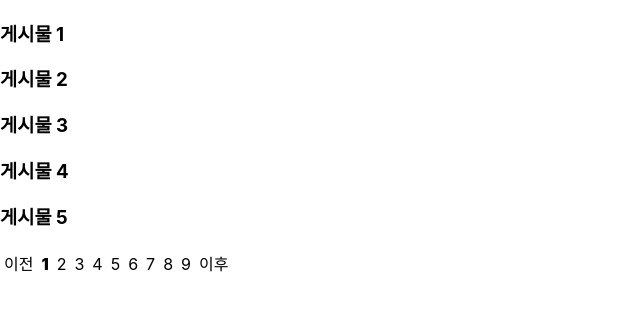
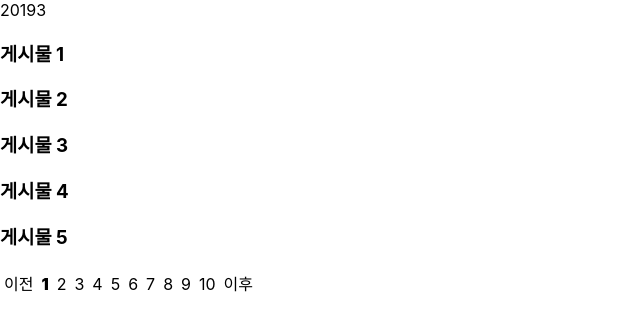
Before and after one commit to sangin99/React, a React (Create React App) app in the folder basic/: page / in a window 1280 px wide. Shown: the top 330 px of the page, without its empty margins (0-640 px from the left). Built offline with nearby package versions, Linux system fonts and the light colour scheme.

Commit message:
게시물 페이지 이동

```diff
--- a/basic/src/hook/CustomHook.tsx
+++ b/basic/src/hook/CustomHook.tsx
@@ -1,4 +1,4 @@
-import React, { useEffect, useState } from 'react'
+import React, { useEffect, useRef, useState } from 'react'
 
 // Custom Hook :
 // - 리엑트의 훅 함수는 반드시 함수형 컴포넌트의 코드 블럭에서만 호출가능
@@ -11,33 +11,34 @@ export default function CustomHook() {
     const [viewList, setViewList] = useState<string[]>([]);
     const [viewPageList, setViewPageList] = useState<number[]>([]);
 
+    const totalPageCount = useRef<number>(1);
+    const totalSectionCount = useRef<number>(1);
+
     const COUNT_PER_PAGE = 5;
     const COUNT_PER_SECTION = 10;
 
-    let totalPageCount = 0;
-    let totalSectionCount = 0;
+    const setNextSection = () => {
+        if (section === totalSectionCount.current) return;
+        setSection(section + 1);
 
-    const setNextPage = () => {
-
-    }
-
-    const setPreviousPage = () => {
-
-    }
-
-    const setNextSection = () => {
-
+        const page = (section + 1) * COUNT_PER_SECTION + 1;
+        setPage(page);
     }
 
     const setPreviousSection = () => {
+        if (section === 1) return;
+        setSection(section - 1);
 
+        const page = (section - 1) * COUNT_PER_SECTION;
+        setPage(page);
     }
 
     useEffect(() => {
         const boardList = BOARD_LIST;
         setBoardList(BOARD_LIST);
-        totalPageCount = Math.floor((boardList.length -1) / COUNT_PER_PAGE) + 1;
-        totalSectionCount = Math.floor((boardList.length -1) / COUNT_PER_PAGE * COUNT_PER_SECTION) + 1;
+        totalPageCount.current = Math.floor((boardList.length -1) / COUNT_PER_PAGE) + 1;
+        totalSectionCount.current = Math.floor((boardList.length -1) / COUNT_PER_PAGE * COUNT_PER_SECTION) + 1;
+
 
         const viewList = [];
         const currentPageStart = COUNT_PER_PAGE * (page - 1);
@@ -54,20 +55,49 @@ export default function CustomHook() {
         const currentSectionEnd = COUNT_PER_SECTION * section;
 
         for (let page = currentSectionStart; page <= currentSectionEnd; page++) {
-            if (page > totalPageCount) break;
+            if (page > totalPageCount.current) break;
             viewPageList.push(page);
         }
         setViewPageList(viewPageList);
 
-    }, [])
+    }, []);
+
+    useEffect(() => {
+        if (!boardList.length) return;
+        const viewList = [];
+        const currentPageStart = COUNT_PER_PAGE * (page - 1);
+        const currentPageEnd = COUNT_PER_PAGE * page - 1;
+
+        for (let index = currentPageStart; index <= currentPageEnd; index++) {
+            if (currentPageEnd >= boardList.length) break;
+            viewList.push(boardList[index]);
+        }
+        setViewList(viewList);
+    }, [page]);
+
+    useEffect(() => {
+        const viewPageList = [];
+        const currentSectionStart = COUNT_PER_SECTION * section - (COUNT_PER_SECTION - 1);
+        const currentSectionEnd = COUNT_PER_SECTION * section;
+
+        for (let page = currentSectionStart; page <= currentSectionEnd; page++) {
+            if (page > totalPageCount.current) break;
+            viewPageList.push(page);
+        }
+        setViewPageList(viewPageList);
+    }, [section])
 
     return (
     <div>
+        {totalPageCount.current}
+        {totalSectionCount.current}
     {viewList.map((item, index) => <h3 key={index}>{item}</h3>)}
         <div>
             <span style={{ display: 'inline-block', margin: '4px' }}>이전</span>
-            {viewPageList.map((item, index) => <span key={index} style={{ display: 'inline-block', margin: '4px', fontWeight: item === page ? 900 : 400 }}>{item}</span>)}
-            <span style={{ display: 'inline-block', margin: '4px' }}>이후</span>
+                {viewPageList.map((item, index) => <span key={index}
+                style={{ display: 'inline-block', margin: '4px', fontWeight: item === page ? 900 : 400 }}
+                onClick={()=>setPage(item)}>{item}</span>)}
+            <span style={{ display: 'inline-block', margin: '4px' }} onClick={setNextSection}>이후</span>
         </div>
     </div>
     );
@@ -82,5 +112,16 @@ const BOARD_LIST = [
     '게시물 26','게시물 27','게시물 28','게시물 29','게시물 30',
     '게시물 31','게시물 32','게시물 33','게시물 34','게시물 35',
     '게시물 36','게시물 37','게시물 38','게시물 39','게시물 40',
+    '게시물 41','게시물 42','게시물 43','게시물 44','게시물 45',
+    '게시물 36','게시물 37','게시물 38','게시물 39','게시물 40',
+    '게시물 36','게시물 37','게시물 38','게시물 39','게시물 40',
+    '게시물 36','게시물 37','게시물 38','게시물 39','게시물 40',
+    '게시물 36','게시물 37','게시물 38','게시물 39','게시물 40',
+    '게시물 36','게시물 37','게시물 38','게시물 39','게시물 40',
+    '게시물 36','게시물 37','게시물 38','게시물 39','게시물 40',
+    '게시물 36','게시물 37','게시물 38','게시물 39','게시물 40',
+    '게시물 36','게시물 37','게시물 38','게시물 39','게시물 40',
+    '게시물 36','게시물 37','게시물 38','게시물 39','게시물 40',
+    '게시물 36','게시물 37','게시물 38','게시물 39','게시물 40',
     '게시물 41','게시물 42',
 ]
```
